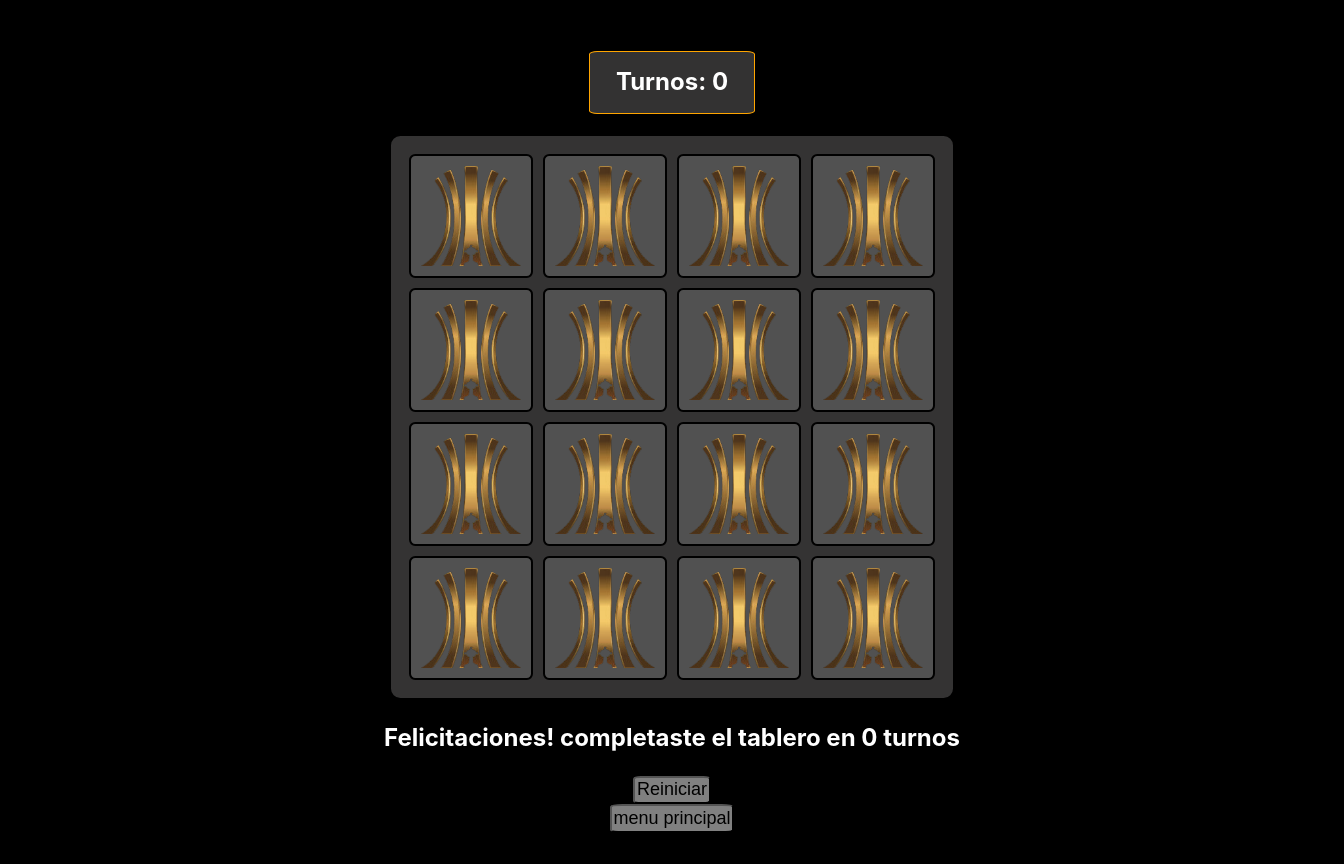
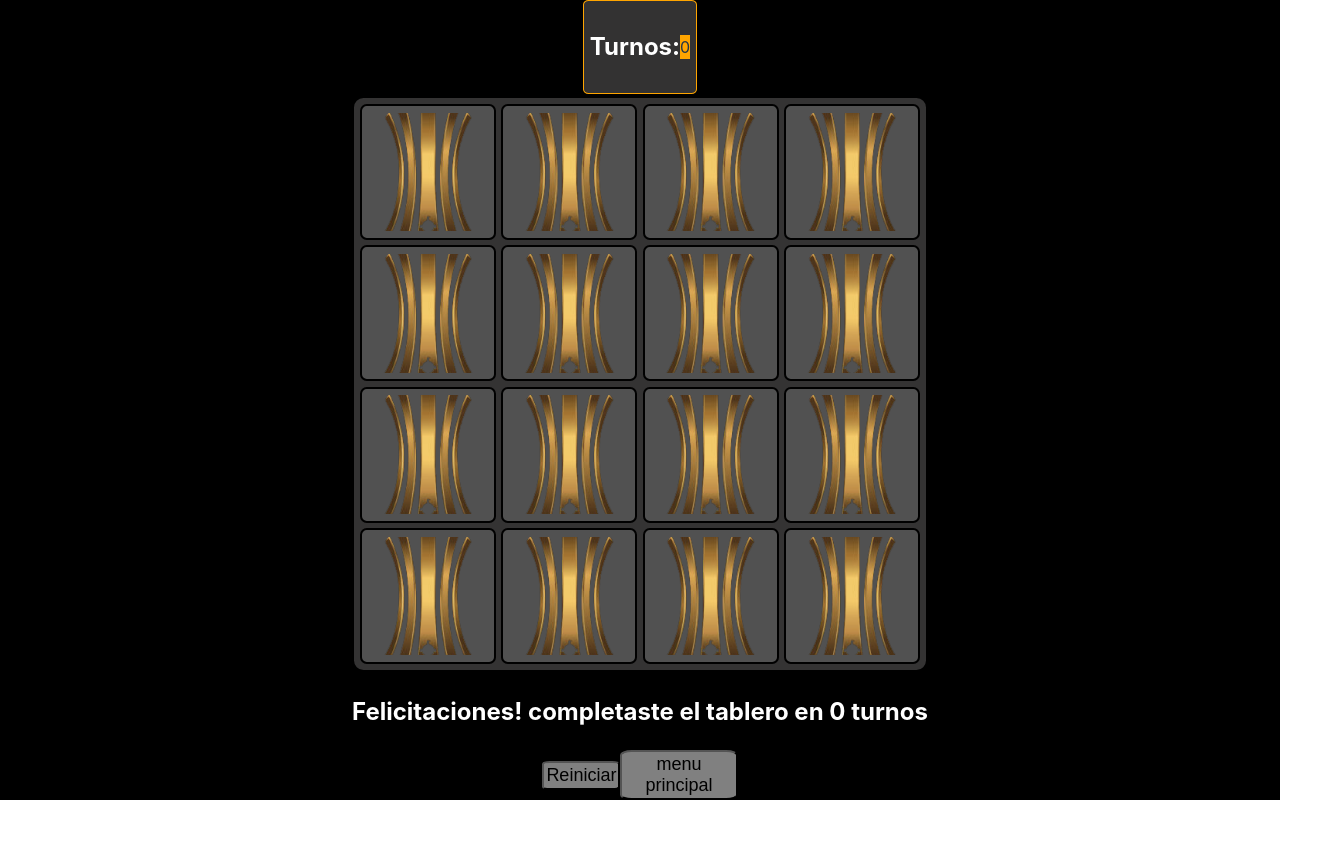
Before and after one commit to lautarovillagram/unq-ui-lautaro-villagra-trabajo-final, a React (Vite) app in the folder MemoTest/: page / in a window 1280 px wide. Both pictures are taken after a click on the button "comenzar". Shown: the whole page, 1344 px wide, since content can reach past the window. After the commit the page ends 800 px from the top, so only its background shows below. Built offline with nearby package versions, Linux system fonts and the light colour scheme.

Commit message:
style fixing

```diff
--- a/MemoTest/src/App.css
+++ b/MemoTest/src/App.css
@@ -1,5 +1,4 @@
-#root {
-  max-width: 1280px;
+html, body, #root {
   margin: 0 auto;
   padding: 2rem;
   text-align: center;
@@ -7,6 +6,10 @@
   min-height: 100vh;
   min-width: 100%;
   background-position: center;
+  height: 100%;
+  margin: 0;
+  padding: 0;
+  box-sizing: border-box;
 }
 
 h2 {
@@ -24,3 +27,11 @@
   font-size: large;
   border-radius: 10%;
 }
+
+.full-height {
+  height: 100vh;
+  display: flex;
+  flex-direction: column;
+  justify-content: center;
+  align-items: center;
+}
--- a/MemoTest/src/App.jsx
+++ b/MemoTest/src/App.jsx
@@ -10,14 +10,14 @@
 
   return (
     <>
-
+      <div className="full-height">
 
       {showMenu ?
       <Menu players={setPlayers} board={setBoardSize} start={setShowMenu}/>
       :
       <SinglePlayerBoard size={boardSize} toggleMenu={setShowMenu}/>
       }
-
+    </div>
     </>
   )
 }
--- a/MemoTest/src/components/Card/Card.css
+++ b/MemoTest/src/components/Card/Card.css
@@ -1,11 +1,14 @@
-.card-wrapper{
-    width: 100px;
-    height: 100px;
+.card-wrapper {
+    width: 100%;
+    height: 100%;
+    aspect-ratio: 1;
     border-width: 2px;
     border-radius: 5%;
-    padding: 10px;
-    margin: 5px;
     background-color: rgb(81, 81, 81);
+    display: flex;
+    justify-content: center;
+    align-items: center;
+    box-sizing: border-box;
 }
 
 .unclicked-card {
@@ -19,6 +22,7 @@
 
 
 .card-image {
-    width: 100px;
-    height: 100px;
+    width: 90%;
+    height: 90%;
+    object-fit: cover;
 }
--- a/MemoTest/src/components/layout/Boards/SinglePlayerBoard.css
+++ b/MemoTest/src/components/layout/Boards/SinglePlayerBoard.css
@@ -1,7 +1,7 @@
 .board-wrapper {
     display: flex;
-    max-height: 100vh;
-    max-width: 100%;
+    height: 100vh;
+
     align-items: center;
     flex-direction: column;
     justify-content: center;
@@ -9,8 +9,20 @@
 }
 
 .sp-turns {
+    display: flex;
+    flex-direction: row;
     border-radius: 5%;
     padding: 1% 2%;
     background-color: rgb(51, 50, 50);
     border: 1px solid orange;
+    height: 10%;
+    align-items: center;
+    padding: 1%;
 }
+
+.sp-turns-counter {
+    align-items: center;
+    background-color: orange;
+
+
+}
--- a/MemoTest/src/components/layout/Boards/SinglePlayerBoard.jsx
+++ b/MemoTest/src/components/layout/Boards/SinglePlayerBoard.jsx
@@ -35,7 +35,10 @@
     return(
 
         <div className="board-wrapper">
-            <h2 className="sp-turns">Turnos: {turns}</h2>
+            <div className="sp-turns">
+            <h2>Turnos: </h2>
+            <div className="sp-turns-counter">{turns}</div>
+            </div>
             <Grid key={gameKey} board={size} turnCounter={addTurn} revealed={addRevealedPair}/>
             {gameEnded() && <WinnerMessage turns={turns} menu={toggleMenu} restart= {restartGame}/> }
         </div>
--- a/MemoTest/src/components/layout/Grid/Grid.css
+++ b/MemoTest/src/components/layout/Grid/Grid.css
@@ -4,19 +4,28 @@
     border-radius: 2%;
     background-color: rgb(52, 51, 51);
     padding: 1%;
+    gap: 1%;
+    height: 70%;
+    aspect-ratio: 1;
+    margin: auto;
 }
 
 
 .grid-columns-4{
     grid-template-columns: repeat(4, 1fr);
+    grid-auto-rows: 1fr;
 
 
 }
 .grid-columns-6{
     grid-template-columns: repeat(6, 1fr);
+    grid-auto-rows: 1fr;
+
 
 }
 .grid-columns-8{
     grid-template-columns: repeat(8, 1fr);
+    grid-auto-rows: 1fr;
+
 
 }
--- a/MemoTest/src/components/layout/WinnerMessage/WinnerMessage.css
+++ b/MemoTest/src/components/layout/WinnerMessage/WinnerMessage.css
@@ -1,4 +1,5 @@
 .SP-winner-message-buttons {
+    display: flex;
     flex-direction: row;
     justify-content: center;
     align-items: center;
```
